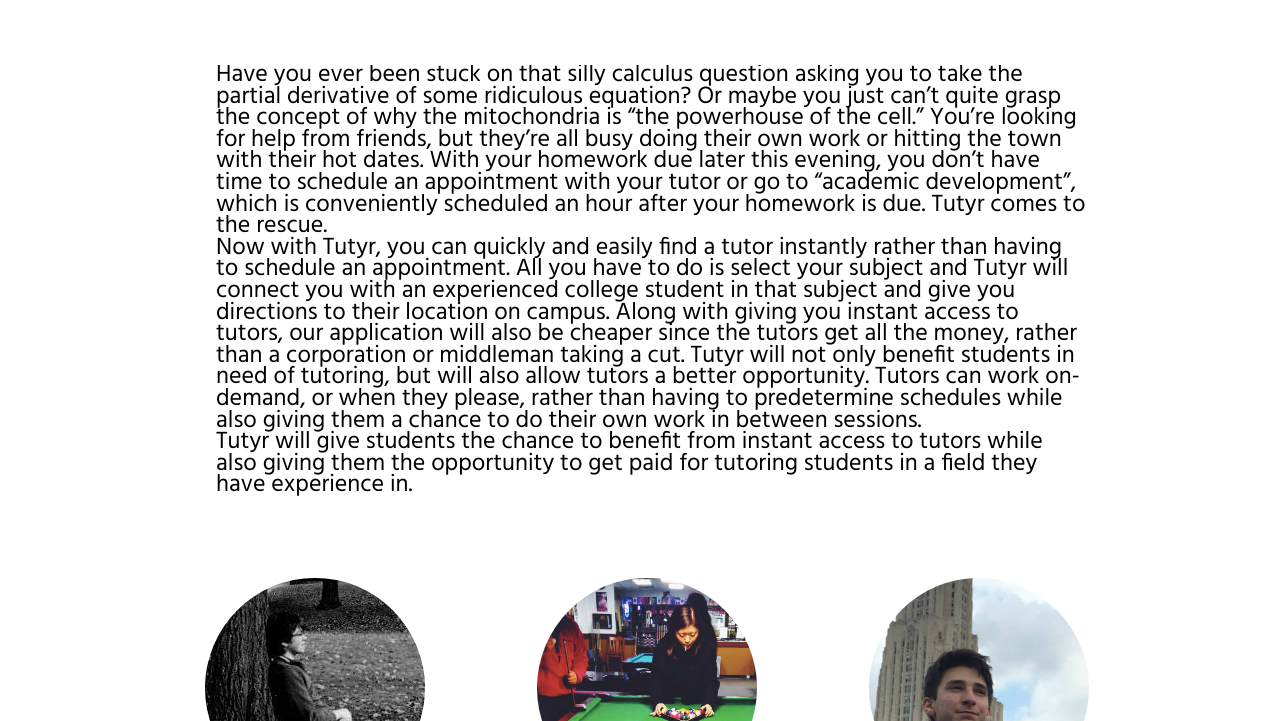
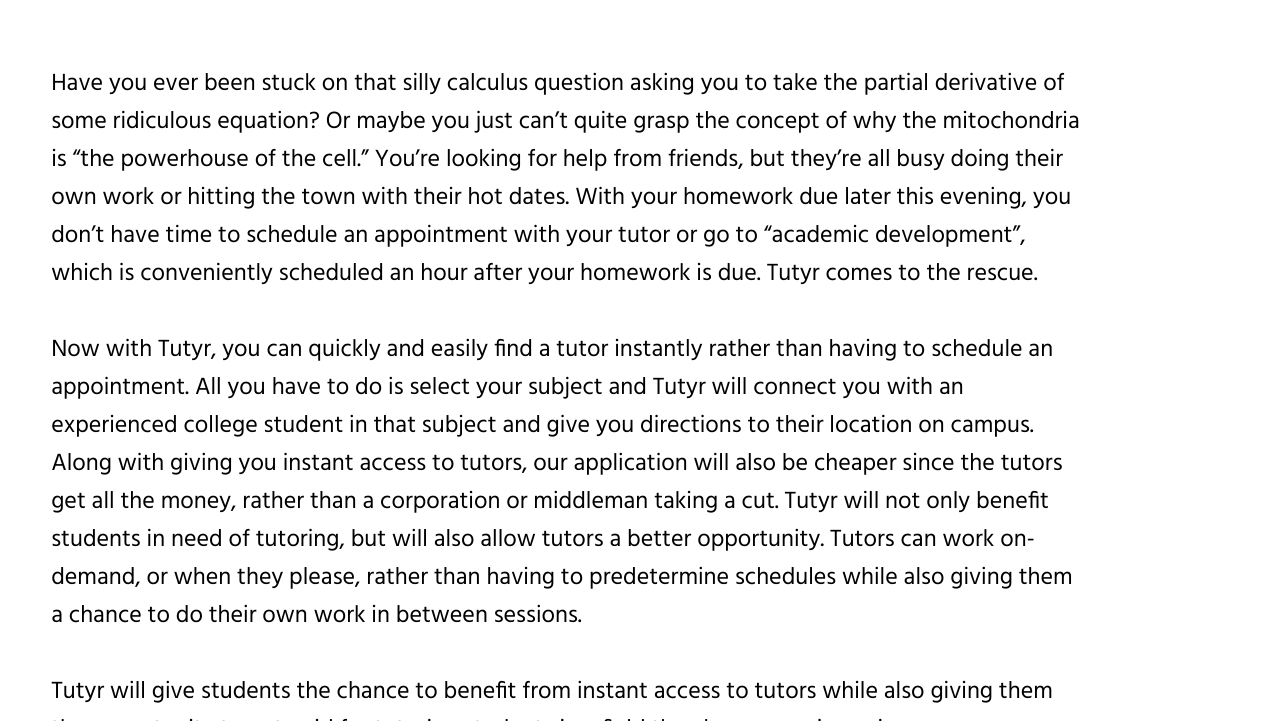
Before and after one commit to tutyr/tutyr.github.io, a plain HTML site: page about_tutyr.html in a window 1280 px wide. Shown: the part 79-800 px from the top of the page. Drawn offline with nearby package versions, Linux system fonts and the light colour scheme.

Commit message:
more styling

```diff
--- a/about_tutyr.html
+++ b/about_tutyr.html
@@ -21,8 +21,8 @@
 
     </header>
 <div class = "about">
-  <div class = "title"><p>Have you ever been stuck on that silly calculus question asking you to take the partial derivative of some ridiculous equation? Or maybe you just can’t quite grasp the concept of why the mitochondria is “the powerhouse of the cell.” You’re looking for help from friends, but they’re all busy doing their own work or hitting the town with their hot dates. With your homework due later this evening, you don’t have time to schedule an appointment with your tutor or go to “academic development”, which is conveniently scheduled an hour after your homework is due. Tutyr comes to the rescue.<br>
-  Now with Tutyr, you can quickly and easily find a tutor instantly rather than having to schedule an appointment. All you have to do is select your subject and Tutyr will connect you with an experienced college student in that subject and give you directions to their location on campus. Along with giving you instant access to tutors, our application will also be cheaper since the tutors get all the money, rather than a corporation or middleman taking a cut. Tutyr will not only benefit students in need of tutoring, but will also allow tutors a better opportunity. Tutors can work on-demand, or when they please, rather than having to predetermine schedules while also giving them a chance to do their own work in between sessions.<br>
+  <div class = "title"><p>Have you ever been stuck on that silly calculus question asking you to take the partial derivative of some ridiculous equation? Or maybe you just can’t quite grasp the concept of why the mitochondria is “the powerhouse of the cell.” You’re looking for help from friends, but they’re all busy doing their own work or hitting the town with their hot dates. With your homework due later this evening, you don’t have time to schedule an appointment with your tutor or go to “academic development”, which is conveniently scheduled an hour after your homework is due. Tutyr comes to the rescue.<br><br>
+  Now with Tutyr, you can quickly and easily find a tutor instantly rather than having to schedule an appointment. All you have to do is select your subject and Tutyr will connect you with an experienced college student in that subject and give you directions to their location on campus. Along with giving you instant access to tutors, our application will also be cheaper since the tutors get all the money, rather than a corporation or middleman taking a cut. Tutyr will not only benefit students in need of tutoring, but will also allow tutors a better opportunity. Tutors can work on-demand, or when they please, rather than having to predetermine schedules while also giving them a chance to do their own work in between sessions.<br><br>
   Tutyr will give students the chance to benefit from instant access to tutors while also giving them the opportunity to get paid for tutoring students in a field they have experience in.
 </p>
 </div>
--- a/style.css
+++ b/style.css
@@ -220,9 +220,8 @@
 	font-weight: lighter;
 	font-size:18pt;
 	text-align: left;
-	margin-left:9em;
+	margin-left:4%;
 	margin-right: 15%;
-	line-height: 90%
 
 
 }
```
